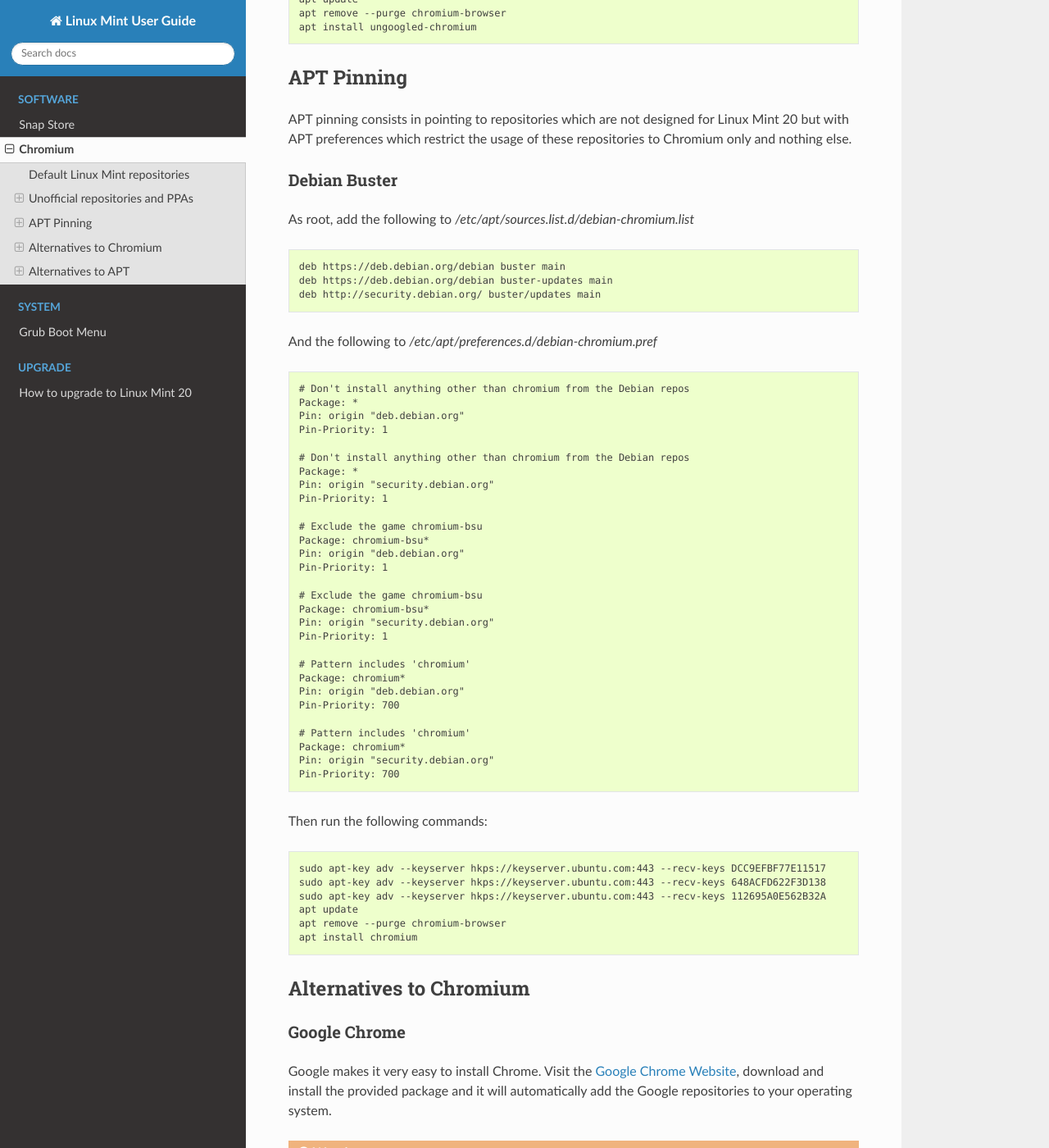
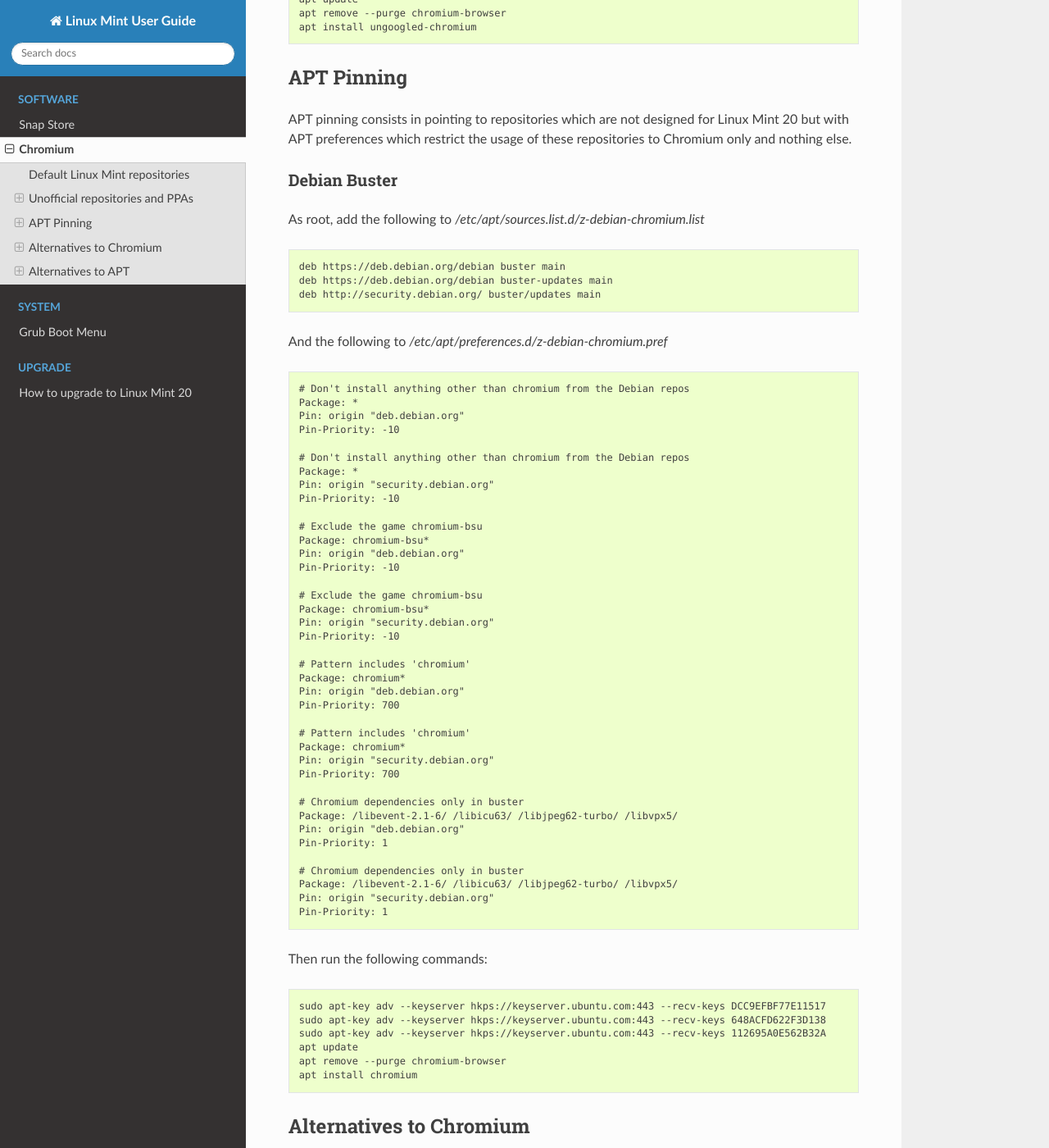
Before and after one commit to linuxmint/doc-user-guide, a Sphinx documentation site: the page built from docs/chromium.rst, in a window 1280 px wide and 1400 px high, scrolled down 2079 px. Shown: the whole window at 82% size. Built offline with Sphinx 7.4.7 and the Read the Docs theme 2.0.0, drawn with Linux system fonts in a browser that asks for light colours.

Commit message:
Buster apt pinning - refined instructions

```diff
--- a/docs/chromium.rst
+++ b/docs/chromium.rst
@@ -101,7 +101,7 @@
 Debian Buster
 -------------
 
-As root, add the following to `/etc/apt/sources.list.d/debian-chromium.list`
+As root, add the following to `/etc/apt/sources.list.d/z-debian-chromium.list`
 
 .. code-block:: text
 
@@ -109,29 +109,29 @@
 	deb https://deb.debian.org/debian buster-updates main
 	deb http://security.debian.org/ buster/updates main
 
-And the following to `/etc/apt/preferences.d/debian-chromium.pref`
+And the following to `/etc/apt/preferences.d/z-debian-chromium.pref`
 
 .. code-block:: text
 
 	# Don't install anything other than chromium from the Debian repos
 	Package: *
 	Pin: origin "deb.debian.org"
-	Pin-Priority: 1
+	Pin-Priority: -10
 
 	# Don't install anything other than chromium from the Debian repos
 	Package: *
 	Pin: origin "security.debian.org"
-	Pin-Priority: 1
+	Pin-Priority: -10
 
 	# Exclude the game chromium-bsu
 	Package: chromium-bsu*
 	Pin: origin "deb.debian.org"
-	Pin-Priority: 1
+	Pin-Priority: -10
 
 	# Exclude the game chromium-bsu
 	Package: chromium-bsu*
 	Pin: origin "security.debian.org"
-	Pin-Priority: 1
+	Pin-Priority: -10
 
 	# Pattern includes 'chromium'
 	Package: chromium*
@@ -142,6 +142,16 @@
 	Package: chromium*
 	Pin: origin "security.debian.org"
 	Pin-Priority: 700
+
+	# Chromium dependencies only in buster
+	Package: /libevent-2.1-6/ /libicu63/ /libjpeg62-turbo/ /libvpx5/
+	Pin: origin "deb.debian.org"
+	Pin-Priority: 1
+
+	# Chromium dependencies only in buster
+	Package: /libevent-2.1-6/ /libicu63/ /libjpeg62-turbo/ /libvpx5/
+	Pin: origin "security.debian.org"
+	Pin-Priority: 1
 
 Then run the following commands:
 
```
